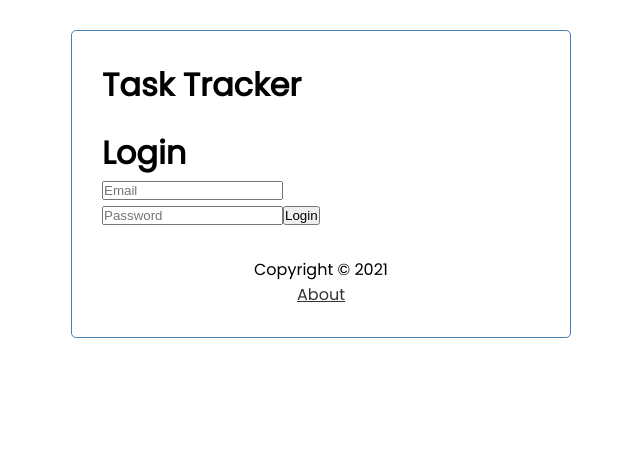
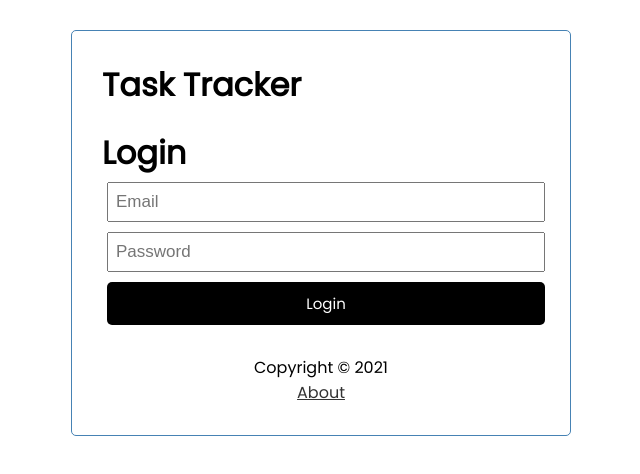
Before and after one commit to severinofe/tasktracker, a Vue app: page /login in a window 1280 px wide. Shown: the top 474 px of the page, without its empty margins (319-959 px from the left). Built offline with nearby package versions, Linux system fonts and the light colour scheme.

Commit message:
Aggiustato stile form Login

```diff
--- a/src/components/Button.vue
+++ b/src/components/Button.vue
@@ -13,7 +13,9 @@
         },
 
         methods: {
-
+            onClick() {
+                this.$emit('btn-click');
+            }
         },
 
 
--- a/src/router/index.ts
+++ b/src/router/index.ts
@@ -9,6 +9,11 @@ import { userStore } from '@/stores/userStore';
 
 
 const routes = [
+
+    {
+        path: '/',
+        redirect: '/login' // Reindirizza il percorso base alla pagina di login
+    },
     {
         path: '/home',
         name: 'Home',
--- a/src/views/Login.vue
+++ b/src/views/Login.vue
@@ -1,19 +1,23 @@
 <template>
-    <div>
-      <h1>Login</h1>
-      <form @submit.prevent="login">
-        <input v-model="email" type="email" placeholder="Email" required><br>
+  <div class="add-form">
+    <h1>Login</h1>
+    <form>
+      <div class="form-control">
+        <input v-model="email" type="email" placeholder="Email" required>
+      </div>
+      <div class="form-control">
         <input v-model="password" type="password" placeholder="Password" required>
-        <button @click="accedi" type="submit">Login</button>
-      </form>
-    </div>
-  </template>
+      </div>
+      <Button @btn-click="accedi" type="submit" :text="'Login'" class="btn btn-block"></Button>
+    </form>
+  </div>
+</template>
 
 
   <script>
   import { ref } from 'vue';
   import { userStore } from '@/stores/userStore'; // Uso uno Store specifico per gli utenti
-  import { Button } from '@/components/Button.vue';
+  import  Button  from '@/components/Button.vue';
 
   export default {
     name: 'Login',
@@ -49,13 +53,21 @@
   }
   </script>
 
-<style>
+<style scoped>
 @import url('https://fonts.googleapis.com/css2?family=Poppins:wght@300;400&display=swap');
 
 * {
   box-sizing: border-box;
   margin: 0;
   padding: 0;
+}
+
+.form-control input {
+  width: 100%;
+  height: 40px;
+  margin: 5px;
+  padding: 3px 7px;
+  font-size: 17px;
 }
 
 body {
```
